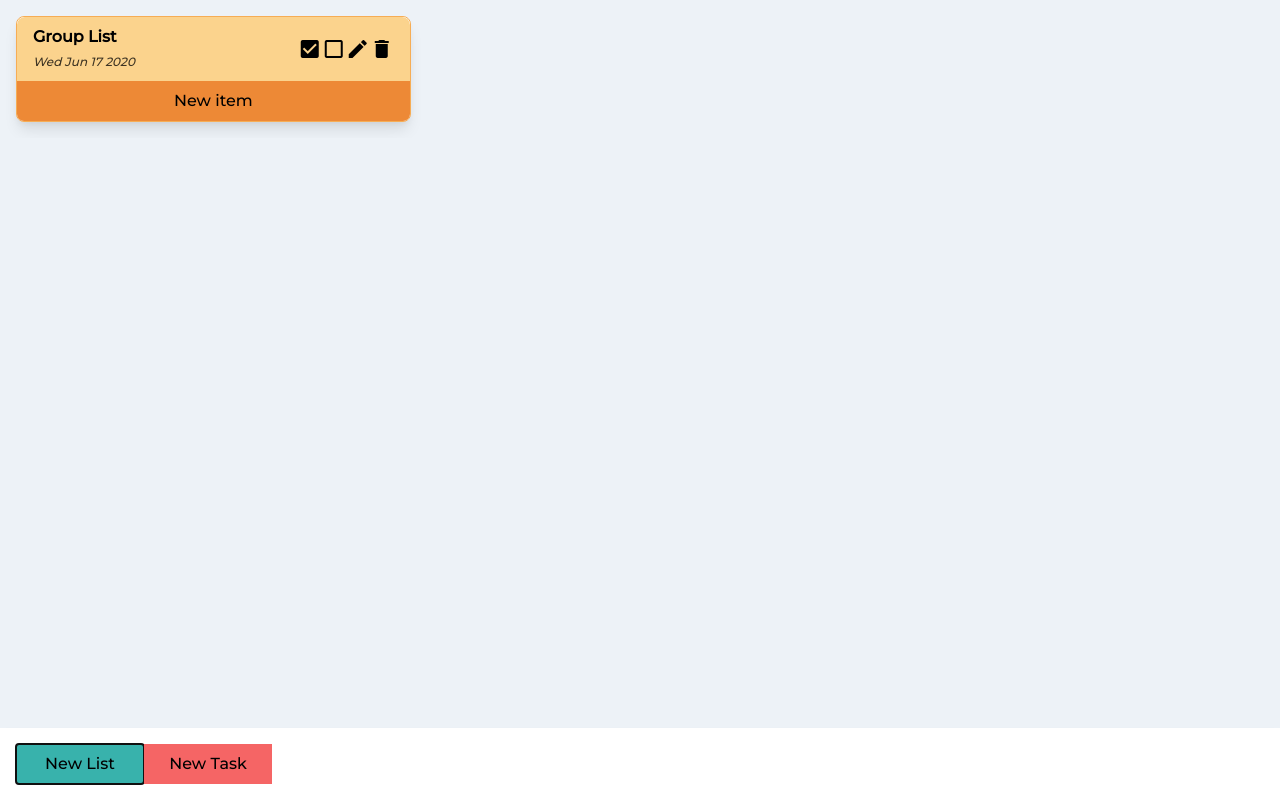
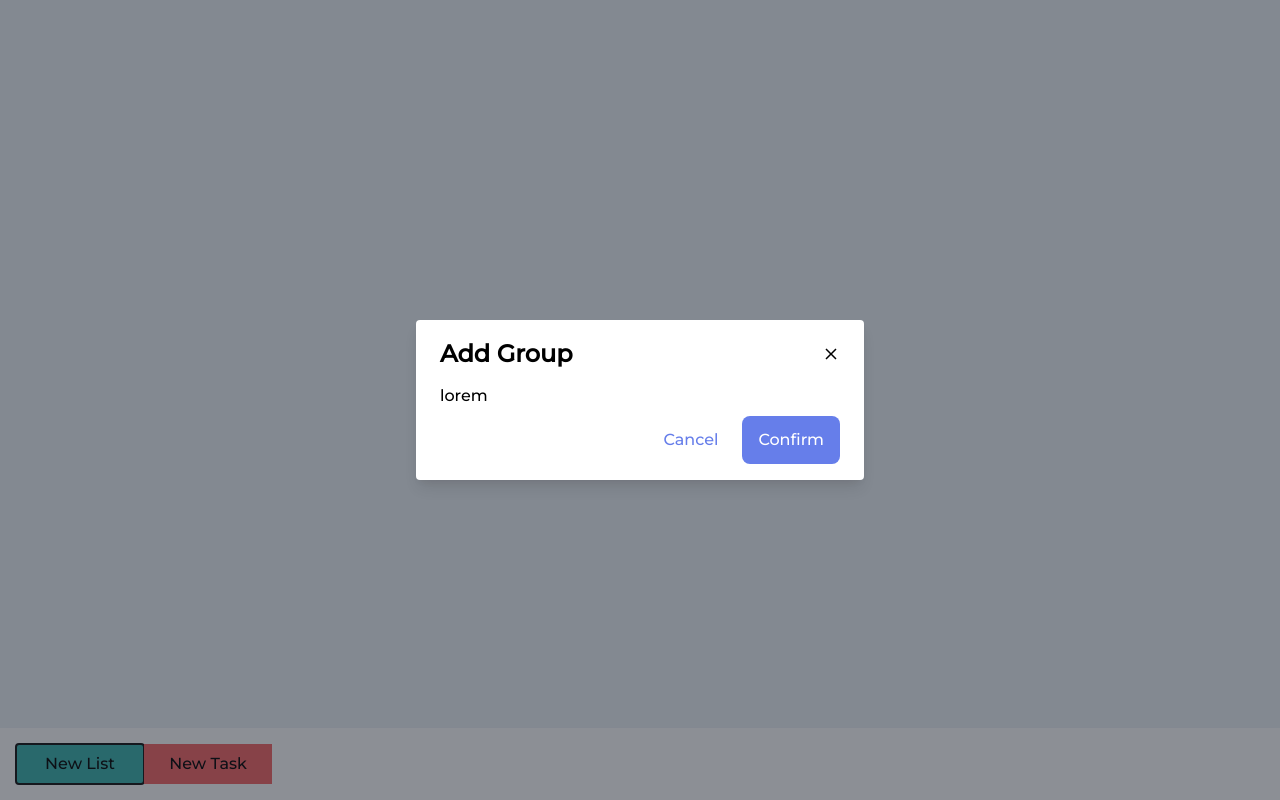
Before and after one commit to alexander-alarcon/tasks-tracker, a React (Create React App) app: page / in a window 1280 px wide. Both pictures are taken after a click on the button "New List". Built offline with nearby package versions, Linux system fonts and the light colour scheme.

Commit message:
Create Modal component

```diff
--- a/public/index.html
+++ b/public/index.html
@@ -37,6 +37,7 @@
   <body class="font-sans">
     <noscript>You need to enable JavaScript to run this app.</noscript>
     <div id="root"></div>
+    <div id="modal-root"></div>
     <!--
       This HTML file is a template.
       If you open it directly in the browser, you will see an empty page.
--- /dev/null
+++ b/src/components/Modal/index.jsx
@@ -0,0 +1,104 @@
+import React, { useRef, useEffect } from 'react';
+import { bool, func, string, arrayOf, node, oneOfType } from 'prop-types';
+
+import ReactDOM from 'react-dom';
+
+const modalRoot = document.getElementById('modal-root');
+
+function Modal({ isOpen, onClose, onConfirm, title, children }) {
+  const elRef = useRef(document.createElement('div'));
+
+  useEffect(() => {
+    const el = elRef.current;
+    modalRoot.appendChild(el);
+
+    return () => {
+      modalRoot.removeChild(el);
+    };
+  }, []);
+
+  useEffect(() => {
+    function handleKeyUp(ev) {
+      if (ev.keyCode === 27) {
+        onClose();
+      }
+    }
+
+    if (isOpen) {
+      window.addEventListener('keyup', handleKeyUp);
+    }
+
+    return () => {
+      window.removeEventListener('keyup', handleKeyUp);
+    };
+  }, [isOpen, onClose]);
+
+  const modal = (
+    <div
+      className="modal opacity-1 fixed w-full h-full top-0 left-0 flex items-center justify-center"
+      role="dialog"
+      aria-labelledby="modal-title"
+      aria-modal={isOpen.toString()}
+    >
+      <div className="modal-overlay absolute w-full h-full bg-gray-900 opacity-50" />
+
+      <div className="modal-container bg-white w-11/12 md:max-w-md mx-auto rounded shadow-lg z-50 overflow-y-auto">
+        <div className="modal-content py-4 text-left px-6">
+          <div className="flex justify-between items-center pb-3">
+            {title && (
+              <p className="text-2xl font-bold" id="modal-title">
+                {title}
+              </p>
+            )}
+            <button
+              className="modal-close cursor-pointer z-50"
+              type="button"
+              onClick={onClose}
+            >
+              <svg
+                className="fill-current text-black"
+                xmlns="http://www.w3.org/2000/svg"
+                width="18"
+                height="18"
+                viewBox="0 0 18 18"
+              >
+                <path d="M14.53 4.53l-1.06-1.06L9 7.94 4.53 3.47 3.47 4.53 7.94 9l-4.47 4.47 1.06 1.06L9 10.06l4.47 4.47 1.06-1.06L10.06 9z" />
+              </svg>
+            </button>
+          </div>
+
+          {children}
+
+          <div className="flex justify-end pt-2">
+            <button
+              type="button"
+              className="px-4 bg-transparent p-3 rounded-lg text-indigo-500 hover:bg-gray-100 hover:text-indigo-400 mr-2"
+              onClick={onClose}
+            >
+              Cancel
+            </button>
+            <button
+              type="button"
+              className="modal-close px-4 bg-indigo-500 p-3 rounded-lg text-white hover:bg-indigo-400"
+              onClick={onConfirm}
+            >
+              Confirm
+            </button>
+          </div>
+        </div>
+      </div>
+    </div>
+  );
+
+  return isOpen ? ReactDOM.createPortal(modal, elRef.current) : null;
+}
+
+Modal.propTypes = {
+  isOpen: bool.isRequired,
+  onClose: func.isRequired,
+  onConfirm: func.isRequired,
+  title: string,
+  children: oneOfType([arrayOf(node), node]).isRequired,
+};
+
+export default Modal;
--- a/src/containers/App/index.jsx
+++ b/src/containers/App/index.jsx
@@ -1,19 +1,21 @@
-import React from 'react';
+import React, { useState } from 'react';
 import { useDispatch, useSelector } from 'react-redux';
 
-import groupSlice, { getAllGroups } from '../../store/reducers/group';
+import { getAllGroups } from '../../store/reducers/group';
 import taskSlice from '../../store/reducers/tasks';
 import TodoList from '../../components/TodoList';
 import Button from '../../components/Button';
 import Footer from '../../components/Footer';
 
 import COLORS from '../../utils/colors';
+import Modal from '../../components/Modal';
 
 function App() {
+  const [isModalOpen, setIsModalOpen] = useState(false);
   const dispatch = useDispatch();
   const groups = useSelector(getAllGroups);
 
-  const handleAddGroup = () => {
+  /* const handleAddGroup = () => {
     dispatch(
       groupSlice.actions.addGroup({
         id: '1',
@@ -23,7 +25,7 @@ function App() {
         ],
       })
     );
-  };
+  }; */
 
   const handleAddTask = () => {
     dispatch(
@@ -37,8 +39,25 @@ function App() {
     );
   };
 
+  const handleModalClose = () => {
+    setIsModalOpen(false);
+  };
+
+  const handleModalOpen = () => {
+    setIsModalOpen(true);
+  };
+
   return (
     <div className="App bg-gray-200 flex flex-col min-h-screen">
+      <Modal
+        title="Add Group"
+        isOpen={isModalOpen}
+        onClose={handleModalClose}
+        onConfirm={handleModalClose}
+      >
+        <p>lorem</p>
+      </Modal>
+
       <div className="container relative mt-16 mx-auto sm:mb-16 sm:mt-0">
         <div className="lists__container grid grid-cols-1 sm:grid-cols-2 lg:grid-cols-3 grid-rows-max-content overflow-auto">
           {groups.map((group) => (
@@ -49,7 +68,7 @@ function App() {
       <Footer>
         <Button
           text="New List"
-          onClick={handleAddGroup}
+          onClick={handleModalOpen}
           color={COLORS.teal.button}
           width="w-32"
         />
```
Also changed, not shown: 1 other file (tests, documents, lock files or other folders).
